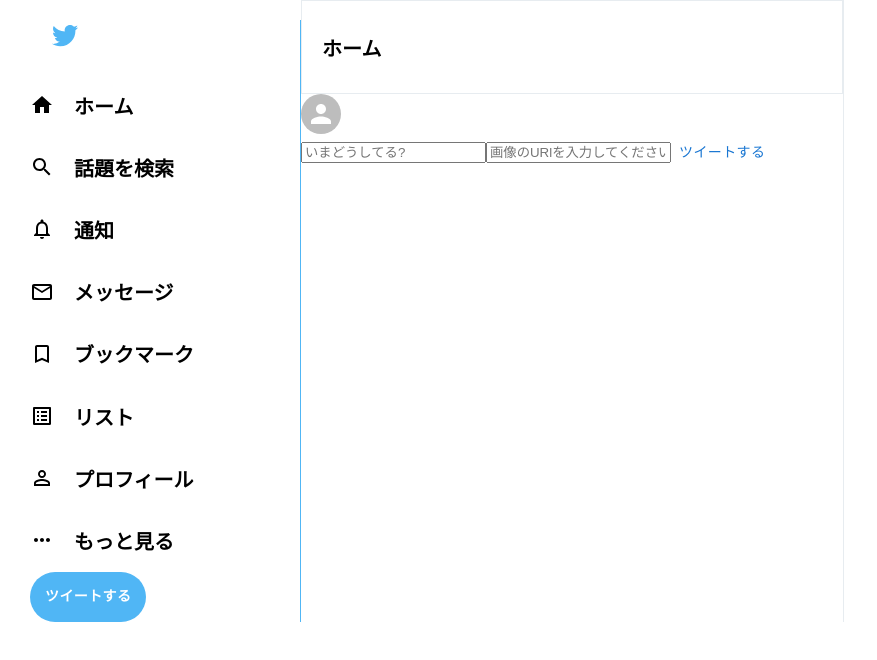
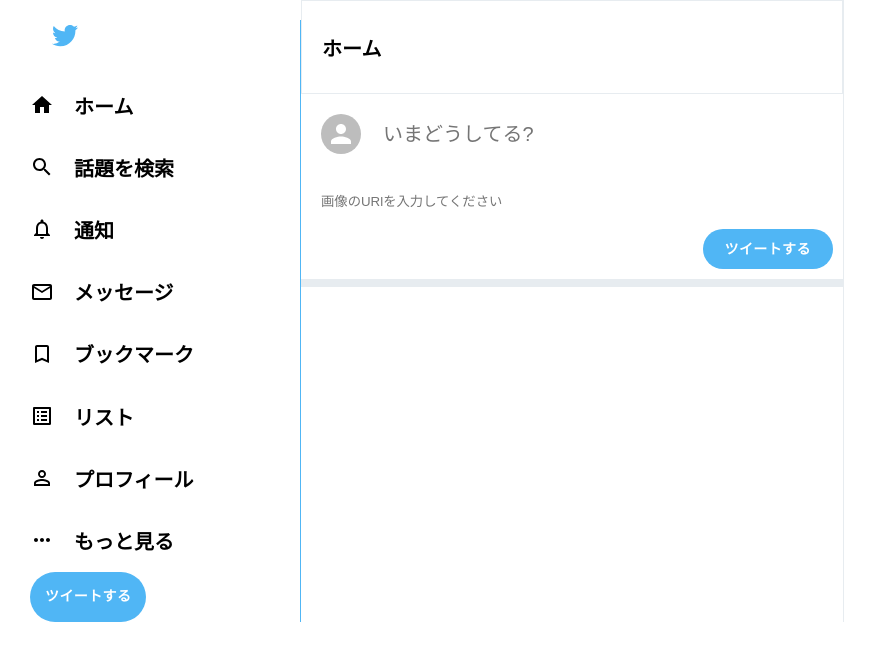
Before and after one commit to kohta9521/Gakushuin_University_board, a React (Create React App) app: page / in a window 1280 px wide. Shown: the top 660 px of the page, without its empty margins (0-877 px from the left). Built offline with nearby package versions, Linux system fonts and the light colour scheme; the HTML template or start-up script is replaced by a standard one.

Commit message:
add tweetbox

```diff
--- /dev/null
+++ b/src/components/timeline/TweetBox.css
@@ -0,0 +1,34 @@
+.tweetBox {
+  padding-bottom: 10px;
+  border-bottom: 8px solid var(--twitter-background);
+  padding-right: 10px;
+}
+.tweetBox > form {
+  display: flex;
+  flex-direction: column;
+}
+
+.tweetBox__input {
+  padding: 20px;
+  display: flex;
+}
+.tweetBox__input > input {
+  flex: 1;
+  font-size: 20px;
+  margin-left: 20px;
+  border: none;
+}
+.tweetBox__imageInput {
+  border: none;
+  padding: 20px;
+}
+.tweetBox__tweetButton {
+  background-color: var(--twitter-color) !important;
+  color: white !important;
+  font-weight: 900 !important;
+  width: 130px !important;
+  height: 40px !important;
+  border-radius: 30px !important;
+  margin-top: 20px;
+  margin-left: auto !important;
+}
--- a/src/components/timeline/TweetBox.js
+++ b/src/components/timeline/TweetBox.js
@@ -1,17 +1,19 @@
-import { Bento } from '@mui/icons-material'
 import { Avatar, Button } from '@mui/material'
 import React from 'react'
+import "./TweetBox.css";
 
 const TweetBox = () => {
   return (
-    <div className='TweetBox'>
+    <div className='tweetBox'>
         <form>
+            <div className='tweetBox__input'>
                 <Avatar />
                 <input
                     placeholder='いまどうしてる?'
                     type='text'
                     >
                 </input>
+            </div>
             <input
                 className='tweetBox__imageInput'
                 placeholder='画像のURlを入力してください'
```
Lines whose indentation alone changed are shown as unchanged.
